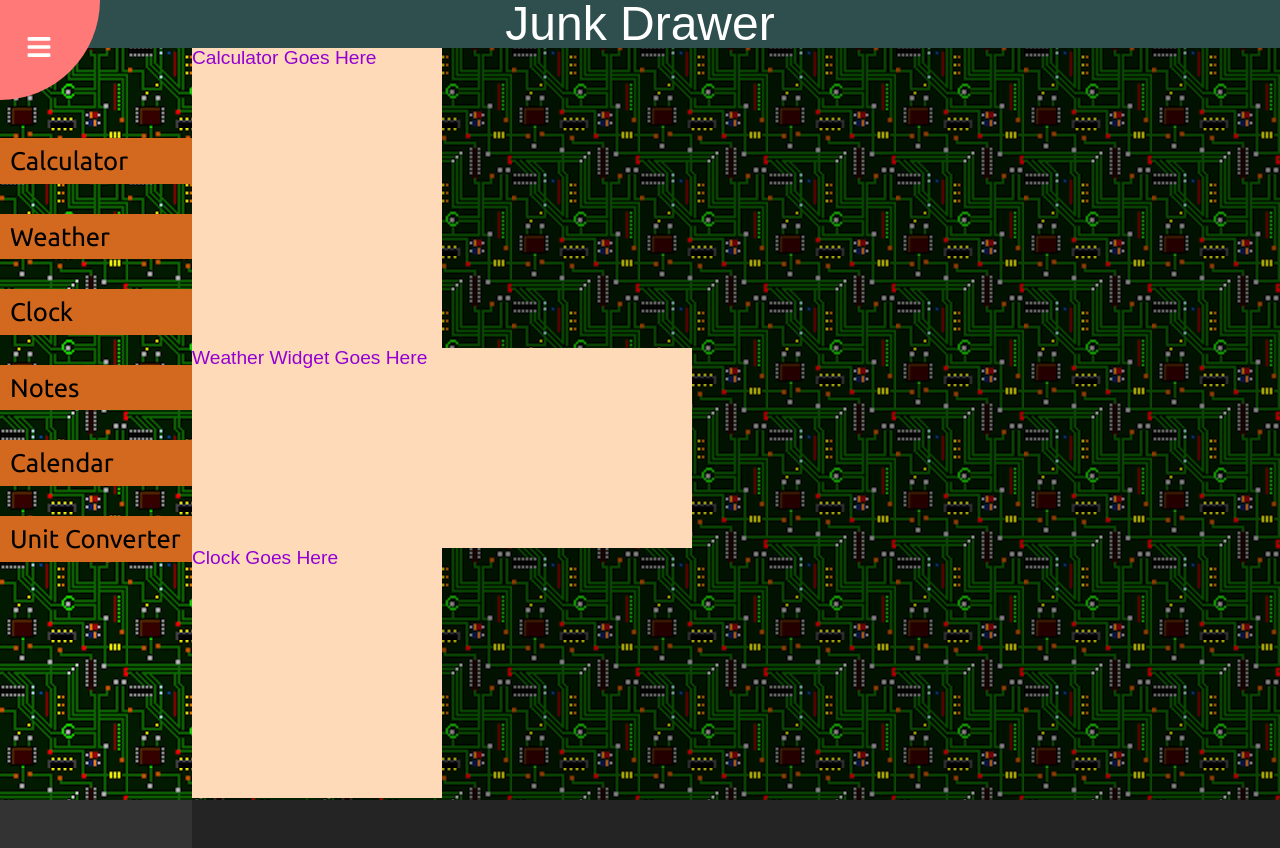
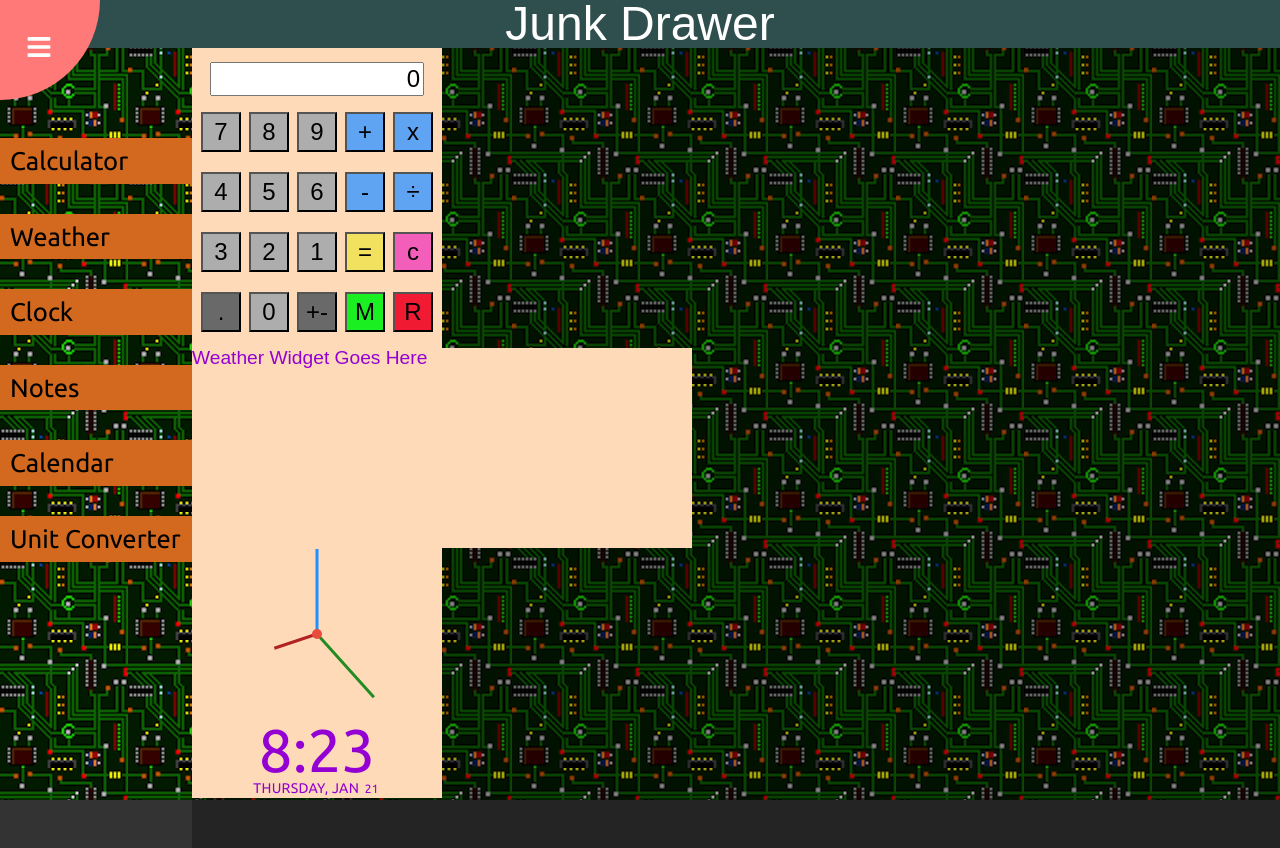
Before and after one commit to SteampunkLink/fun_stuff, a React (Create React App) app: page /demo/junkdrawer in a window 1280 px wide. Built offline with nearby package versions, Linux system fonts and the light colour scheme; no server answers.

Commit message:
clock and calculator widgets are working

```diff
--- a/src/demos/JunkDrawer/Junk.scss
+++ b/src/demos/JunkDrawer/Junk.scss
@@ -40,8 +40,53 @@
 }
 
 .widget-calculator {
+  align-items: center;
+  display: flex;
+  flex-direction: column;
   height: 300px;
   max-width: 250px;
+  .calc-row {
+    align-items: stretch;
+    display: flex;
+    flex-direction: row;
+    padding: 6px;
+    button {
+      cursor: pointer;
+      display: inline-block;
+      font-size: 1.5em;
+      height: 40px;
+      margin: 4px;
+      text-align: center;
+      width: 40px;
+    }
+    input {
+      font-size: 1.5em;
+      margin: 8px auto 0;
+      text-align: right;
+      width: 90%;
+    }
+    .redButton {
+      background-color: #F01A33;
+    }
+    .greenButton {
+      background-color: #1AF021;
+    }
+    .blueButton {
+      background-color: #5EA4F2;
+    }
+    .yellowButton {
+      background-color: #F2E15E;
+    }
+    .purpleButton {
+      background-color: #F25EB9;
+    }
+    .greyButton {
+      background-color: #ADADAD;
+    }
+    .darkButton {
+      background-color: #696969;
+    }
+  }
 }
 
 .widget-weather {
@@ -52,4 +97,90 @@
 .widget-clock {
   height: 250px;
   width: 250px;
+  display: flex;
+  flex-direction: column;
+  justify-content: space-between;
+  align-items: center;
+
+  .clock {
+    position: relative;
+    width: 200px;
+    height: 200px;
+  }
+
+  .needle {
+    background-color: var(--primary-color);
+    position: absolute;
+    top: 50%;
+    left: 50%;
+    height: 45px;
+    width: 3px;
+    transform-origin: bottom center;
+    transition: all 0.5s ease-in;
+  }
+
+  .needle.hour {
+    transform: translate(-50%, -100%) rotate(0deg);
+    background-color: firebrick;
+  }
+
+  .needle.minute {
+    transform: translate(-50%, -100%) rotate(0deg);
+    height: 85px;
+    background-color: forestgreen;
+  }
+
+  .needle.second {
+    transform: translate(-50%, -100%) rotate(0deg);
+    height: 85px;
+    background-color: dodgerblue;
+  }
+
+  .center-point {
+    background-color: #e74c3c;
+    width: 10px;
+    height: 10px;
+    position: absolute;
+    top: 50%;
+    left: 50%;
+    transform: translate(-50%, -50%);
+    border-radius: 50%;
+  }
+
+  .center-point::after {
+    content: "";
+    background-color: var(--primary-color);
+    width: 5px;
+    height: 5px;
+    position: absolute;
+    top: 50%;
+    left: 50%;
+    transform: translate(-50%, -50%);
+    border-radius: 50%;
+  }
+
+  .time {
+    font-size: 60px;
+  }
+
+  .date {
+    color: darkviolet;
+    font-size: 14px;
+    letter-spacing: 0.3px;
+    text-transform: uppercase;
+  }
+
+  .date .circle {
+    background-color: var(--primary-color);
+    color: var(--secondary-color);
+    border-radius: 50%;
+    height: 18px;
+    width: 18px;
+    display: inline-flex;
+    align-items: center;
+    justify-content: center;
+    line-height: 18px;
+    transition: 0.5s ease-in;
+    font-size: 12px;
+  }
 }
--- a/src/demos/JunkDrawer/WidgetCalc.js
+++ b/src/demos/JunkDrawer/WidgetCalc.js
@@ -1,11 +1,156 @@
-import React from 'react'
+import React, { useState } from 'react'
 import Draggable from 'react-draggable'
 
 const WidgetCalc = () => {
+  const [ calcData, setCalcData ] = useState({
+    display: '0',
+    previous: null,
+    opperator: null,
+    clearOnPush: false,
+    memory: '0',
+  })
+
+  const pushButton = (btn) => {
+    if (calcData.clearOnPush) {
+      setCalcData({
+        ...calcData,
+        display: btn,
+        clearOnPush: false
+      })
+    } else {
+      let newCalcDisplay = calcData.display === "0" ? btn : calcData.display += btn
+      setCalcData({
+        ...calcData,
+        display: newCalcDisplay
+      })
+    }
+  }
+
+  const pushOpper = (op) => {
+    setCalcData({
+      ...calcData,
+      previous: calcData.display,
+      opperator: op,
+      clearOnPush: true
+    })
+  }
+
+  const pushEquals = () => {
+    let result = 0
+    if (calcData.opperator === "plus") result = Number(calcData.previous) + Number(calcData.display)
+    if (calcData.opperator === "minus") result = Number(calcData.previous) - Number(calcData.display)
+    if (calcData.opperator === "times") result = Number(calcData.previous) * Number(calcData.display)
+    if (calcData.opperator === "divide") result = Number(calcData.previous) / Number(calcData.display)
+    setCalcData({
+      ...calcData,
+      display: String(result),
+      previous: null,
+      opperator: null,
+      clearOnPush: false
+    })
+  }
+
+  const pushClear = () => {
+    setCalcData({
+      ...calcData,
+      display: "0",
+      previous: null,
+      opperator: null,
+      clearOnPush: false
+    })
+  }
+
+  const pushDot = () => {
+    if (calcData.display.indexOf('.') < 0) {
+      if (calcData.clearOnPush) {
+        setCalcData({
+          ...calcData,
+          display: "0.",
+          clearOnPush: false
+        })
+      } else {
+        let newCalcDisplay = calcData.display += "."
+        setCalcData({
+          ...calcData,
+          display: newCalcDisplay
+        })
+      }
+    }
+  }
+
+  const pushZero = () => {
+    if (calcData.display !== "0" && !calcData.clearOnPush) {
+      let newCalcDisplay = calcData.display += "0"
+      setCalcData({
+        ...calcData,
+        display: newCalcDisplay
+      })
+    }
+  }
+
+  const pushNeg = () => {
+    if (!calcData.clearOnPush) {
+      let newCalcDisplay = Number(calcData.display) * -1
+      setCalcData({
+        ...calcData,
+        display: String(newCalcDisplay)
+      })
+    }
+  }
+
+  const pushMem = () => {
+    setCalcData({
+      ...calcData,
+      memory: calcData.display
+    })
+  }
+
+  const pushRec = () => {
+    setCalcData({
+      ...calcData,
+      display: calcData.memory,
+      memory: "0"
+    })
+  }
   return (
     <Draggable>
       <div className="widget widget-calculator">
-        <h3>Calculator Goes Here</h3>
+
+        <div className="calc-row">
+          <input type="text" className="form-control display center-block text-right" readonly value={calcData.display} />
+        </div>
+
+        <div className="calc-row">
+          <button className='greyButton' onClick={ () => { pushButton('7') } }>7</button>
+          <button className='greyButton' onClick={ () => { pushButton('8') } }>8</button>
+          <button className='greyButton' onClick={ () => { pushButton('9') } }>9</button>
+          <button className='blueButton' onClick={ () => { pushOpper('plus') } }>+</button>
+          <button className='blueButton' onClick={ () => { pushOpper('times') } }>x</button>
+        </div>
+
+        <div className="calc-row">
+          <button className='greyButton' onClick={ () => { pushButton('4') } }>4</button>
+          <button className='greyButton' onClick={ () => { pushButton('5') } }>5</button>
+          <button className='greyButton' onClick={ () => { pushButton('6') } }>6</button>
+          <button className='blueButton' onClick={ () => { pushOpper('minus') } }>-</button>
+          <button className='blueButton' onClick={ () => { pushOpper('divide') } }>&divide;</button>
+        </div>
+
+        <div className="calc-row">
+          <button className='greyButton' onClick={ () => { pushButton('3') } }>3</button>
+          <button className='greyButton' onClick={ () => { pushButton('2') } }>2</button>
+          <button className='greyButton' onClick={ () => { pushButton('1') } }>1</button>
+          <button className='yellowButton' onClick={ () => { pushEquals() } }>=</button>
+          <button className='purpleButton' onClick={ () => { pushClear() } }>c</button>
+        </div>
+
+        <div className="calc-row">
+          <button className='darkButton' onClick={ () => { pushDot() } }>.</button>
+          <button className='greyButton' onClick={ () => { pushZero() } }>0</button>
+          <button className='darkButton' onClick={ () => { pushNeg() } }>+-</button>
+          <button className='greenButton' onClick={ () => { pushMem() } }>M</button>
+          <button className='redButton' onClick={ () => { pushRec() } }>R</button>
+        </div>
       </div>
     </Draggable>
   )
--- a/src/demos/JunkDrawer/WidgetClock.js
+++ b/src/demos/JunkDrawer/WidgetClock.js
@@ -1,11 +1,94 @@
-import React from 'react'
+import React, { useState, useEffect } from 'react'
 import Draggable from 'react-draggable'
 
 const WidgetClock = () => {
+  const [ currentTime, setCurrentTime ] = useState({
+    month: null,
+    day: null,
+    date: null,
+    hours: null,
+    hoursForClock: null,
+    minutes: null,
+    seconds: null,
+    ampm: null,
+  })
+
+  const setTime = () => {
+    const days = [
+      "Sunday",
+      "Monday",
+      "Tuesday",
+      "Wednesday",
+      "Thursday",
+      "Friday",
+      "Saturday",
+    ];
+    const months = [
+      "Jan",
+      "Feb",
+      "Mar",
+      "Apr",
+      "May",
+      "Jun",
+      "Jul",
+      "Aug",
+      "Sep",
+      "Oct",
+      "Nov",
+      "Dec",
+    ];
+    const time = new Date()
+    const timeHours = time.getHours()
+    const day = time.getDay()
+    const month = time.getMonth()
+
+    const timeToSet = {
+      month: months[month],
+      day: days[day],
+      date: time.getDate(),
+      hours: timeHours,
+      hoursForClock: timeHours % 12,
+      minutes: time.getMinutes(),
+      seconds: time.getSeconds(),
+      ampm: timeHours >= 12 ? "PM" : "AM",
+    }
+    setCurrentTime(timeToSet)
+  }
+
+  useEffect(() => {
+    setInterval(setTime, 1000)
+  }, [])
+
+  const scale = (num, in_min, in_max, out_min, out_max) => {
+    return ((num - in_min) * (out_max - out_min)) / (in_max - in_min) + out_min;
+  };
+
   return (
     <Draggable>
       <div className="widget widget-clock">
-        <h3>Clock Goes Here</h3>
+        <div class="clock">
+          <div class="needle hour" style={{
+            transform: `translate(-50%, -100%)
+              rotate(${scale(currentTime.hoursForClock * 60 + currentTime.minutes, 0, 720, 0, 360)}deg)`,
+            transition: `${currentTime.hours === 0 ? "none" : "all 0.5s ease-in"}`
+          }}></div>
+          <div class="needle minute" style={{
+            transform: `translate(-50%, -100%)
+              rotate(${scale(currentTime.minutes, 0, 60, 0, 360)}deg)`,
+            transition: `${currentTime.minutes === 0 ? "none" : "all 0.5s ease-in"}`
+          }}></div>
+          <div class="needle second" style={{
+            transform: `translate(-50%, -100%)
+              rotate(${scale(currentTime.seconds, 0, 60, 0, 360)}deg)`,
+            transition: `${currentTime.seconds === 0 ? "none" : "all 0.5s ease-in"}`
+          }}></div>
+          <div class="center-point"></div>
+        </div>
+
+        <div class="time">
+          { currentTime.hoursForClock }:{ currentTime.minutes < 10 ? `0${currentTime.minutes}` : currentTime.minutes }
+        </div>
+        <div class="date">{ currentTime.day }, { currentTime.month } <span class="circle">{currentTime.date}</span></div>
       </div>
     </Draggable>
   )
```
Also changed, not shown: 1 other file (tests, documents, lock files or other folders).
